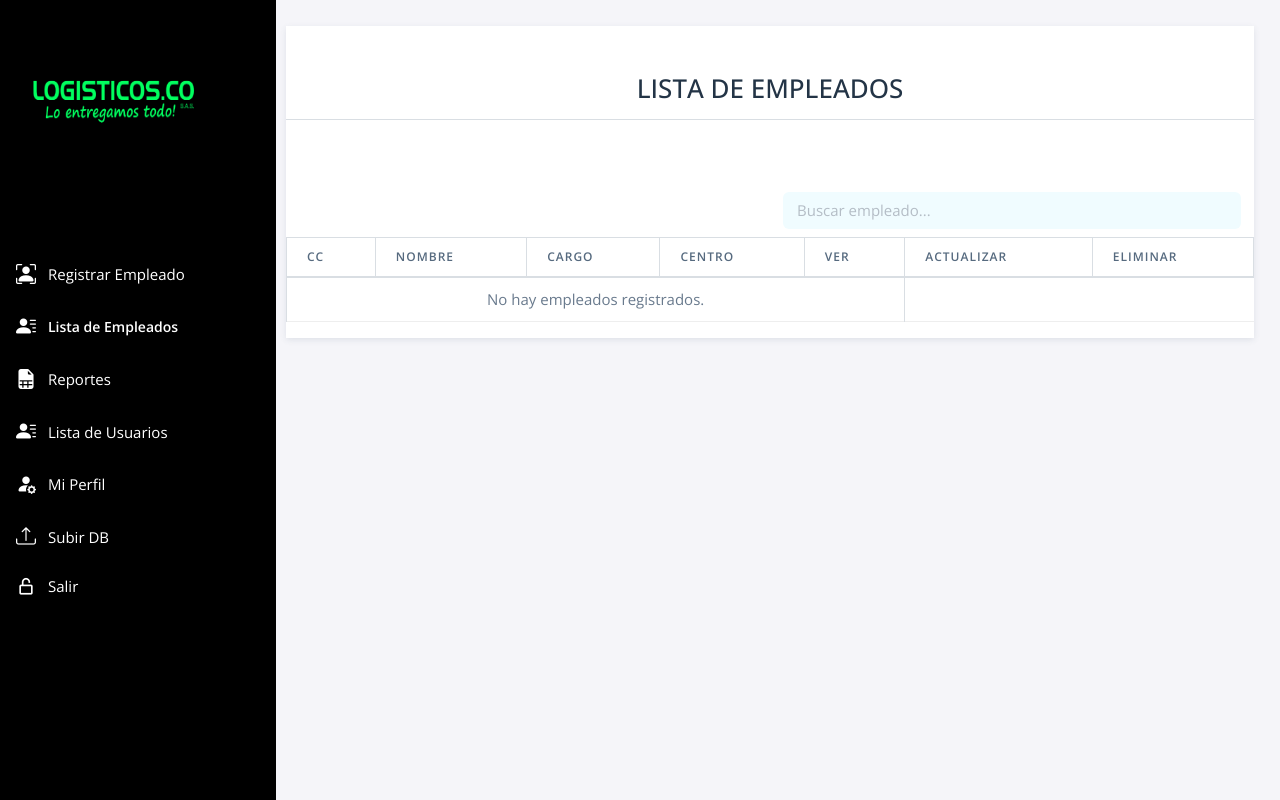
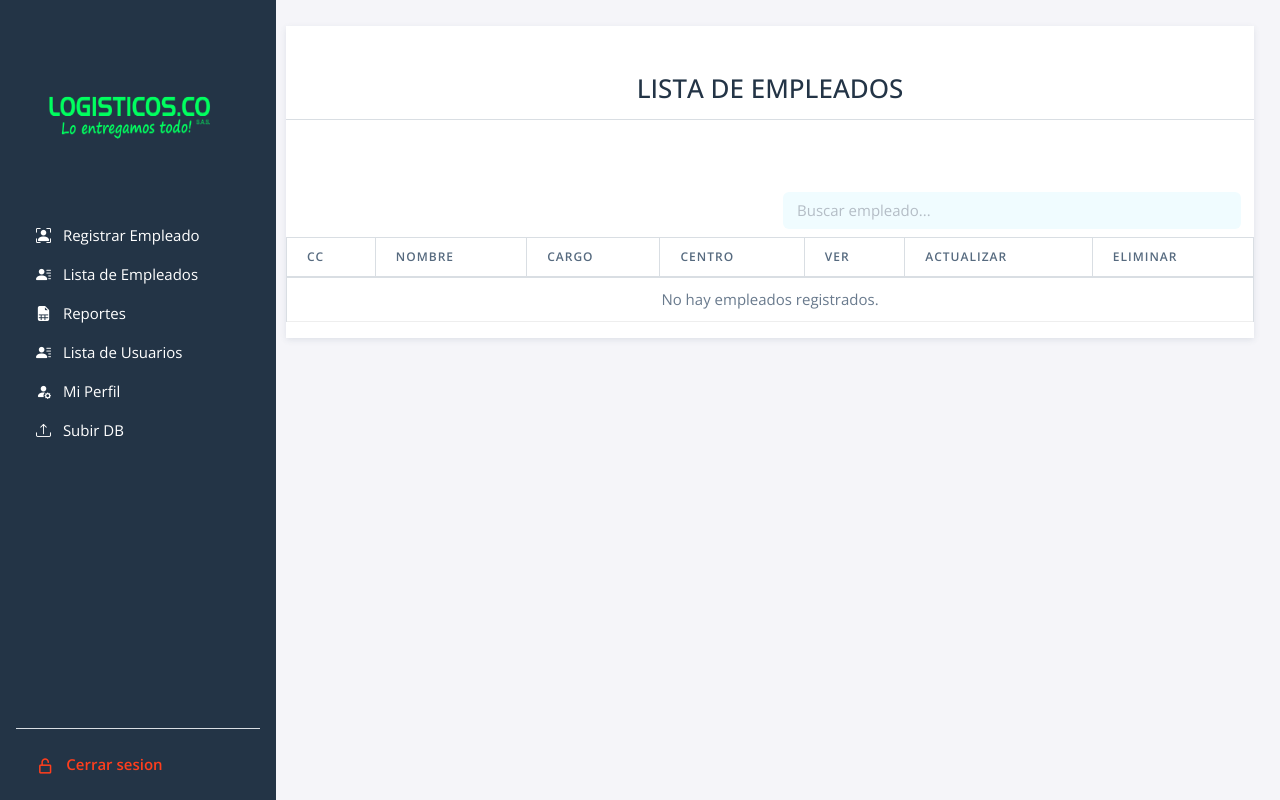
Before and after one commit to JorgeAndresDev/Practicas_Proyect, a Flask app: page /lista_empleados in a window 1280 px wide. Run offline with Flask 3, Linux system fonts and the light colour scheme; data that the repository does not hold is empty; some libraries are stand-ins or nearby versions.

Commit message:
de todo un poco

```diff
--- a/controllers/FuncionesEmpleados/F_empleados.py
+++ b/controllers/FuncionesEmpleados/F_empleados.py
@@ -97,61 +97,6 @@ def buscarEmpleadoBD(search):
             with conexion_MySQLdb.cursor(dictionary=True) as mycursor:
                 querySQL = """
                     SELECT
-                        CC,
-                        NOM AS Nombre,  <!-- Renombramos NOM a Nombre para mayor claridad -->
-                        CAR,
-                        CENTRO AS Centro  <!-- Renombramos CENTRO a Centro -->
-                    FROM tbl_empleados
-                    WHERE
-                        CC LIKE %s OR
-                        NOM LIKE %s OR
-                        CAR LIKE %s OR
-                        CENTRO LIKE %s
-                    ORDER BY CC DESC
-                """
-                search_pattern = f"%{search}%"  # Agregar "%" alrededor del término de búsqueda
-                mycursor.execute(querySQL, (
-                    search_pattern, search_pattern, search_pattern, search_pattern
-                ))
-                resultado_busqueda = mycursor.fetchall()
-                return resultado_busqueda
-    except Exception as e:
-        print(f"Error en la función buscarEmpleadoBD: {e}")
-        return None
-def buscarEmpleadoUnico(id):
-    try:
-        with connectionBD() as conexion_MySQLdb:
-            with conexion_MySQLdb.cursor(dictionary=True) as mycursor:
-                querySQL = ("""
-                        SELECT
-                            e.cc,
-                            e.nombre_empleado,
-                            e.apellido_empleado,
-                            e.sexo_empleado,
-                            e.telefono_empleado,
-                            e.email_empleado,
-                            e.profesion_empleado,
-                            e.salario_empleado,
-                            e.foto_empleado
-                        FROM tbl_empleados AS e
-                        WHERE e.cc =%s LIMIT 1
-                    """)
-                mycursor.execute(querySQL, (id,))
-                empleado = mycursor.fetchone()
-                return empleado
-
-    except Exception as e:
-        print(f"Ocurrió un error en def buscarEmpleadoUnico: {e}")
-        return []
-
-# Agregar esto a controllers/empleados_controller.py o donde corresponda según tu estructura
-
-def buscarEmpleadoBD(search):
-    try:
-        with connectionBD() as conexion_MySQLdb:
-            with conexion_MySQLdb.cursor(dictionary=True) as mycursor:
-                querySQL = ("""
-                    SELECT
                         e.CC,
                         e.NOM,
                         e.CAR,
@@ -166,7 +111,7 @@ def buscarEmpleadoBD(search):
                     FROM tbl_empleados AS e
                     WHERE e.CC LIKE %s OR e.NOM LIKE %s
                     ORDER BY e.NOM ASC
-                """)
+                """
                 search_pattern = f"%{search}%"  # Agregar "%" alrededor del término de búsqueda
                 mycursor.execute(querySQL, (search_pattern, search_pattern))
                 resultado_busqueda = mycursor.fetchall()
@@ -174,3 +119,29 @@ def buscarEmpleadoBD(search):
     except Exception as e:
         print(f"Error en la búsqueda: {e}")
         return []
+
+# Función buscarEmpleadoUnico (sin cambios)
+def buscarEmpleadoUnico(id):
+    try:
+        with connectionBD() as conexion_MySQLdb:
+            with conexion_MySQLdb.cursor(dictionary=True) as mycursor:
+                querySQL = """
+                    SELECT
+                        e.cc,
+                        e.nombre_empleado,
+                        e.apellido_empleado,
+                        e.sexo_empleado,
+                        e.telefono_empleado,
+                        e.email_empleado,
+                        e.profesion_empleado,
+                        e.salario_empleado,
+                        e.foto_empleado
+                    FROM tbl_empleados AS e
+                    WHERE e.cc = %s LIMIT 1
+                """
+                mycursor.execute(querySQL, (id,))
+                empleado = mycursor.fetchone()
+                return empleado
+    except Exception as e:
+        print(f"Ocurrió un error en def buscarEmpleadoUnico: {e}")
+        return []
--- a/static/assets/css/my_style.css
+++ b/static/assets/css/my_style.css
@@ -241,7 +241,7 @@ tbody tr:hover {
   box-shadow: 10px 5px 5px rgb(112, 112, 112);
 }
 .darky{
-  background-color: #000000;
+  background-color: #202430;
 }
 a{
   color: #ffff;
--- a/templates/public/empleados/lista_empleados.html
+++ b/templates/public/empleados/lista_empleados.html
@@ -6,29 +6,33 @@
 
 <div class="card" style="border-radius: 0px !important">
   <div class="row justify-content-center mb-2">
-    <div class="col-md-12 mb-4 bg-ligth  rounded-pill">
+    <div class="col-md-12 mb-4 bg-ligth rounded-pill">
       <h3 class="text-center mt-5 mb-3 text-dark">LISTA DE EMPLEADOS</h3>
       <hr />
     </div>
 
     <div class="row justify-content-end">
       <div class="col-md-6 mt-4 py-2">
+        <!-- Formulario de búsqueda -->
+        <form action="{{ url_for('buscarEmpleado') }}" method="POST" class="d-flex">
           <input
             type="search"
             id="search"
-          class="form-control border-0 "
+            name="search"
+            class="form-control border-0"
             placeholder="Buscar empleado..."
-          onkeyup="buscadorTable('tbl_empleados')" />
+            required />
+        </form>
       </div>
     </div>
     <div class="row justify-content-center mb-2">
       <table
         id="tbl_empleados"
-        class="table  table-bordered table-hover  "
+        class="table table-bordered table-hover"
         cellspacing="0"
         width="100%">
         <thead>
-          <tr >
+          <tr>
             <th>CC</th>
             <th>Nombre</th>
             <th>Cargo</th>
@@ -47,14 +51,14 @@
               <td>{{ empleado.CAR }}</td>
               <td>{{ empleado.CENTRO }}</td>
               <td>
-                <div class="btn-group gap-1" role="group">
-                  <a href="/detalles-empleado/{{ empleado.CC }}" class="btn btn-info btn-lg l" title="Ver detalles">
+                <a href="/detalles-empleado/{{ empleado.CC }}" class="btn btn-info btn-lg" title="Ver detalles">
                   <i class="bi bi-eye"></i>
                 </a>
+              </td>
               <td class="d-flex justify-content-center">
                 <a
                   href="{{ url_for('viewEditarEmpleado', id=empleado.CC) }}"
-                    class="btn btn-success btn-lg "
+                  class="btn btn-success btn-lg"
                   title="Actualizar Registro">
                   <i class="bi bi-arrow-clockwise"></i>
                 </a>
@@ -65,17 +69,14 @@
                   class="btn btn-danger btn-lg"
                   title="Eliminar empleado"
                   onclick="return confirm('¿Estás seguro de eliminar al empleado {{ empleado.NOM }}?');">
-                    <i class="bi bi-trash3"   id="btn-delete"></i>
+                  <i class="bi bi-trash3" id="btn-delete"></i>
                 </a>
               </td>
-                  </a>
-                </div>
-              </td>
-            </tr>w
+            </tr>
             {% endfor %}
           {% else %}
             <tr>
-              <td colspan="5" class="text-center">No hay empleados registrados.</td>
+              <td colspan="7" class="text-center">No hay empleados registrados.</td>
             </tr>
           {% endif %}
         </tbody>
--- a/templates/public/includes/menu_sidebar.html
+++ b/templates/public/includes/menu_sidebar.html
@@ -1,4 +1,4 @@
-<aside id="layout-menu" class="layout-menu menu-vertical menu darky">
+<aside id="layout-menu" class="layout-menu menu-vertical bg-dark text-white min-vh-100 p-3 d-flex flex-column">
   <div class="app-brand demo">
     <a href="{{ url_for('inicio') }}" class="app-brand-link">
       <span class="app-brand-logo demo">
@@ -15,53 +15,42 @@
     </a>
   </div>
 
-  <div class="menu-inner-shadow"></div>
-  <ul class="menu-inner py-5">
-    <li class="menu-item {% if request.path == '/registrar_empleado' %} active {% endif %}">
-      <a href="/registrar_empleado" class="menu-link">
-        <i class="menu-icon bi bi-person-bounding-box"></i>
-        <div data-i18n="Basic">Registrar Empleado</div>
+  <!-- Menú en columna -->
+  <ul class="nav flex-column flex-grow-1">
+    <li class="nav-item {% if request.path == '/registrar_empleado' %} active {% endif %}">
+      <a href="/registrar_empleado" class="nav-link text-white">
+        <i class="bi bi-person-bounding-box me-2"></i> Registrar Empleado
       </a>
     </li>
-    <li
-      class="menu-item {% if request.path == '/lista_empleados' %} active{% endif %}">
-      <a href="/lista_empleados" class="menu-link">
-        <i class="menu-icon bi bi-person-lines-fill"></i>
-        <div data-i18n="Boxicons">Lista de Empleados</div>
+    <li class="nav-item {% if request.path == '/lista_empleados' %} active {% endif %}">
+      <a href="/lista_empleados" class="nav-link text-white">
+        <i class="bi bi-person-lines-fill me-2"></i> Lista de Empleados
       </a>
     </li>
-    <li
-      class="menu-item {% if request.path == '/descargar-informe-empleados' %} active {% endif %}">
-      <a href="/descargar-informe-empleados" class="menu-link">
-        <i class="menu-icon bi bi-file-earmark-spreadsheet-fill"></i>
-        <div data-i18n="Tables">Reportes</div>
+    <li class="nav-item {% if request.path == '/descargar-informe-empleados' %} active {% endif %}">
+      <a href="/descargar-informe-empleados" class="nav-link text-white">
+        <i class="bi bi-file-earmark-spreadsheet-fill me-2"></i> Reportes
       </a>
     </li>
-    <li
-      class="menu-item {% if request.path == '/lista-de-usuarios' %} active {% endif %}">
-      <a href="/lista-de-usuarios" class="menu-link">
-        <i class="menu-icon bi bi-person-lines-fill"></i>
-        <div data-i18n="Tables">Lista de Usuarios</div>
+    <li class="nav-item {% if request.path == '/lista-de-usuarios' %} active {% endif %}">
+      <a href="/lista-de-usuarios" class="nav-link text-white">
+        <i class="bi bi-person-lines-fill me-2"></i> Lista de Usuarios
       </a>
     </li>
-    <li
-      class="menu-item {% if request.path == '/mi-perfil' %} active {% endif %}">
-      <a href="/mi-perfil" class="menu-link">
-        <i class="menu-icon bi bi-person-fill-gear"></i>
-        <div data-i18n="Tables">Mi Perfil</div>
+    <li class="nav-item {% if request.path == '/mi-perfil' %} active {% endif %}">
+      <a href="/mi-perfil" class="nav-link text-white">
+        <i class="bi bi-person-fill-gear me-2"></i> Mi Perfil
       </a>
     </li>
-    <li
-      class="menu-item ">
-      <a href="" class="menu-link">
-        <i class="menu-icon bi bi-upload"></i>
-        <div data-i18n="Tables">Subir DB</div>
+    <li class="nav-item {% if request.path == '/update_db' %} active {% endif %}">
+      <a href="/update_db" class="nav-link text-white">
+          <i class="bi bi-upload me-2"></i> Subir DB
       </a>
     </li>
-    <li class="menu-item">
-      <a href="{{ url_for('cerraSesion') }}" class="menu-link">
-        <i class="menu-icon tf-icons bx bx-lock-open-alt"></i>
-        <div data-i18n="Tables">Salir</div>
+    <!-- Botón de Salir pegado abajo -->
+    <li class="nav-item mt-auto border-top pt-3">
+      <a href="{{ url_for('cerraSesion') }}" class="nav-link text-danger fw-bold">
+        <i class="bx bx-lock-open-alt me-2"></i> Cerrar sesion
       </a>
     </li>
   </ul>
--- a/templates/public/login/auth_login.html
+++ b/templates/public/login/auth_login.html
@@ -1,7 +1,7 @@
 <div class="container-fluid ">
   <div class="authentication-wrapper authentication-basic container-p-y bg-light">
     <div class="authentication-inner ">
-      <div class="card darki">
+      <div class="card darky">
         <div class="card-body">
           <div class="app-brand justify-content-center">
             <span class="app-brand-logo">
```
Also changed, not shown: routers/routers_home.py (+19 -0 lines), templates/public/empleados/update_db.html (added, +73 -0 lines), 10 other files. Lines whose indentation alone changed are shown as unchanged.
